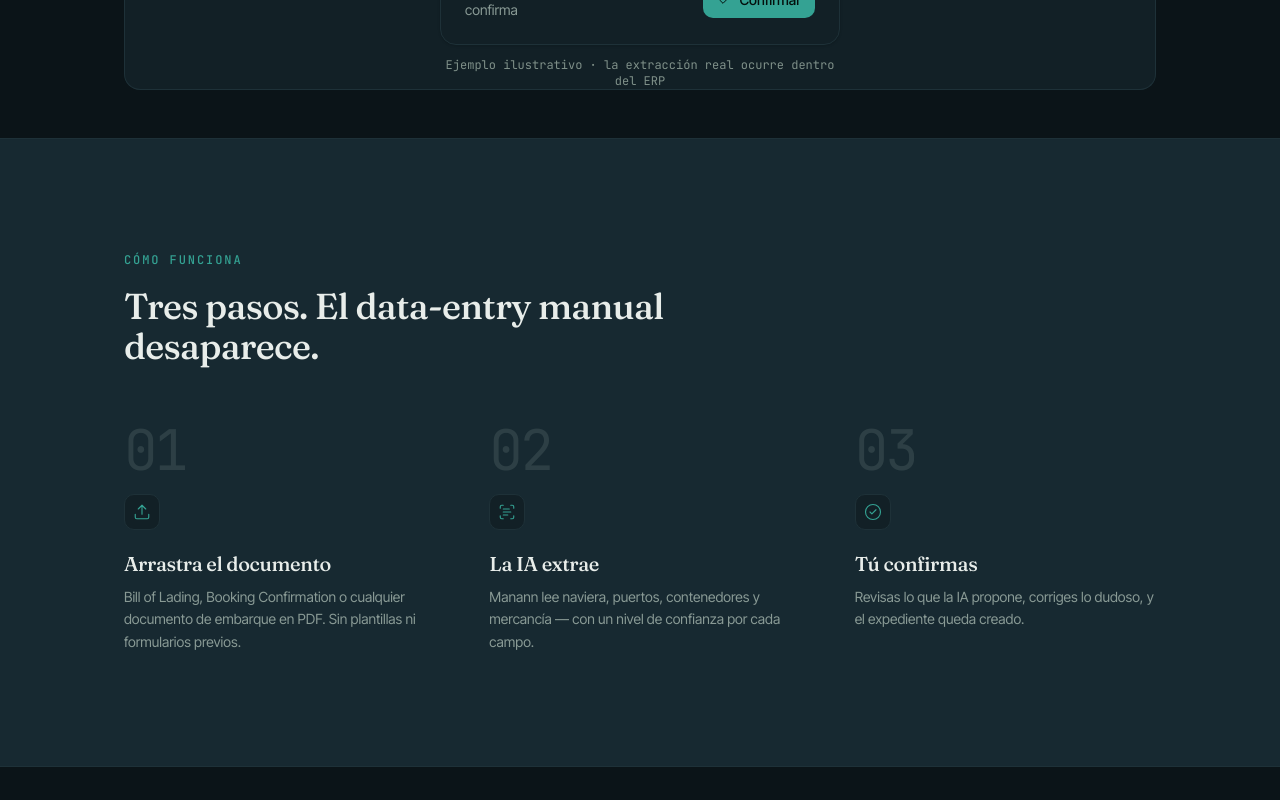
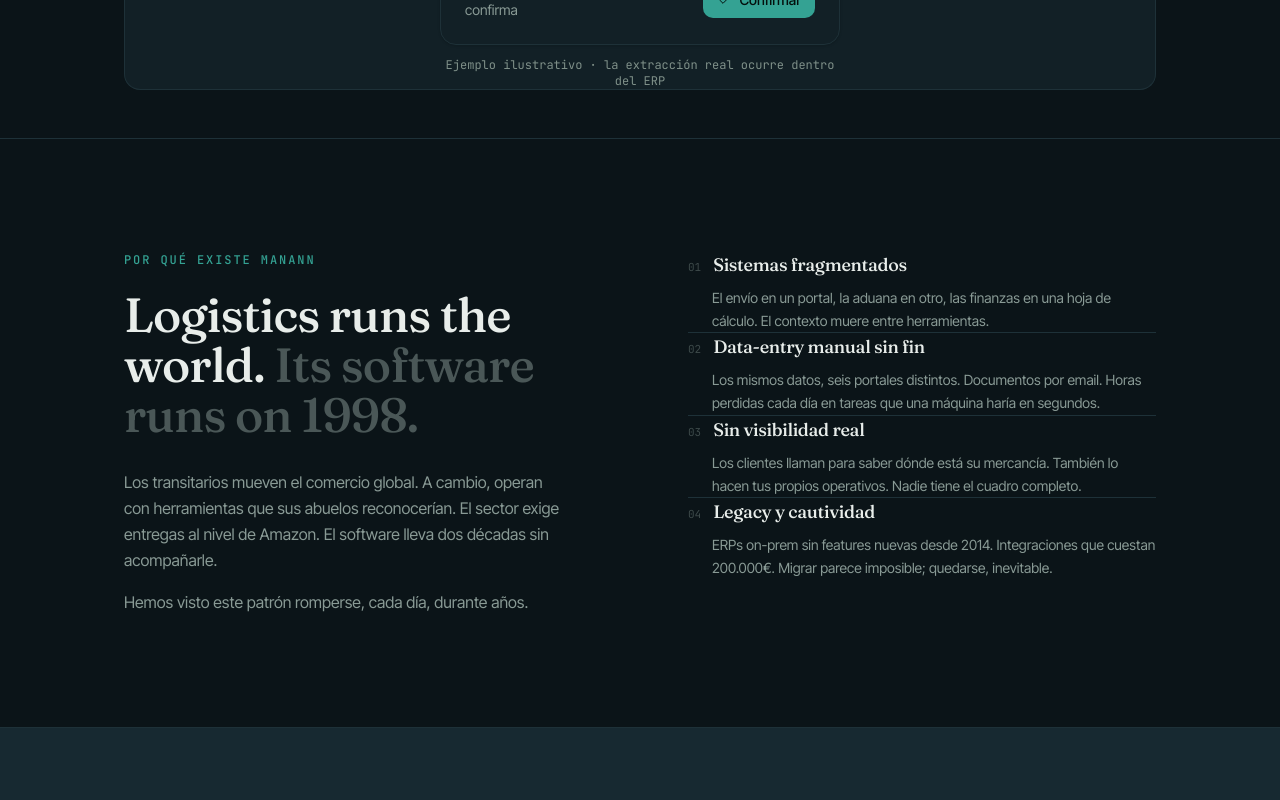
Before and after one commit to lexsantor/manann-app, a Next.js app: page / in a window 1280 px wide. Shown: the part 1320-2120 px from the top of the page. Built offline with nearby package versions, Linux system fonts and the light colour scheme.

Commit message:
feat: add problem statement section to home page — logistics runs on 1998

```diff
--- a/src/app/(marketing)/page.tsx
+++ b/src/app/(marketing)/page.tsx
@@ -74,10 +74,77 @@
   },
 ];
 
+const PROBLEMS = [
+  {
+    title: "Sistemas fragmentados",
+    body: "El envío en un portal, la aduana en otro, las finanzas en una hoja de cálculo. El contexto muere entre herramientas.",
+  },
+  {
+    title: "Data-entry manual sin fin",
+    body: "Los mismos datos, seis portales distintos. Documentos por email. Horas perdidas cada día en tareas que una máquina haría en segundos.",
+  },
+  {
+    title: "Sin visibilidad real",
+    body: "Los clientes llaman para saber dónde está su mercancía. También lo hacen tus propios operativos. Nadie tiene el cuadro completo.",
+  },
+  {
+    title: "Legacy y cautividad",
+    body: "ERPs on-prem sin features nuevas desde 2014. Integraciones que cuestan 200.000€. Migrar parece imposible; quedarse, inevitable.",
+  },
+];
+
 export default function HomePage() {
   return (
     <>
       <Hero />
+
+      {/* El problema */}
+      <section className="border-t border-border">
+        <div className="mx-auto max-w-[1080px] px-5 py-20 sm:px-6 sm:py-28">
+          <div className="grid gap-16 lg:grid-cols-2 lg:gap-24">
+            {/* Manifesto */}
+            <FadeUp>
+              <p className="eyebrow">Por qué existe Manann</p>
+              <h2 className="mt-5 font-display text-4xl font-medium leading-[1.05] tracking-tight sm:text-5xl">
+                Logistics runs the world.{" "}
+                <span className="text-muted-foreground/50">
+                  Its software runs on 1998.
+                </span>
+              </h2>
+              <p className="mt-7 max-w-md text-base leading-relaxed text-muted-foreground">
+                Los transitarios mueven el comercio global. A cambio, operan con
+                herramientas que sus abuelos reconocerían. El sector exige
+                entregas al nivel de Amazon. El software lleva dos décadas sin
+                acompañarle.
+              </p>
+              <p className="mt-4 max-w-md text-base leading-relaxed text-muted-foreground">
+                Hemos visto este patrón romperse, cada día, durante años.
+              </p>
+            </FadeUp>
+
+            {/* Pain points */}
+            <div className="divide-y divide-border">
+              {PROBLEMS.map((p, i) => (
+                <FadeUp key={p.title} delay={i * 0.08}>
+                  <div className="py-6 first:pt-0 last:pb-0">
+                    <div className="flex items-baseline gap-3">
+                      <span className="shrink-0 font-mono text-[11px] text-muted-foreground/40">
+                        0{i + 1}
+                      </span>
+                      <h3 className="font-display text-lg font-medium tracking-tight text-foreground">
+                        {p.title}
+                      </h3>
+                    </div>
+                    <p className="mt-2 pl-6 text-sm leading-relaxed text-muted-foreground">
+                      {p.body}
+                    </p>
+                  </div>
+                </FadeUp>
+              ))}
+            </div>
+          </div>
+        </div>
+      </section>
 
       {/* Los tres pasos */}
       <section id="como-funciona" className="scroll-mt-20 border-t border-border bg-surface-2">
```
